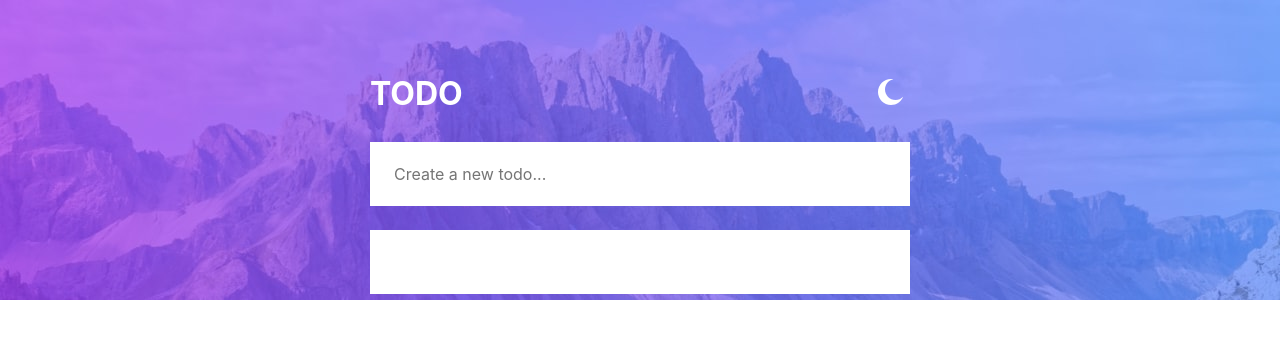
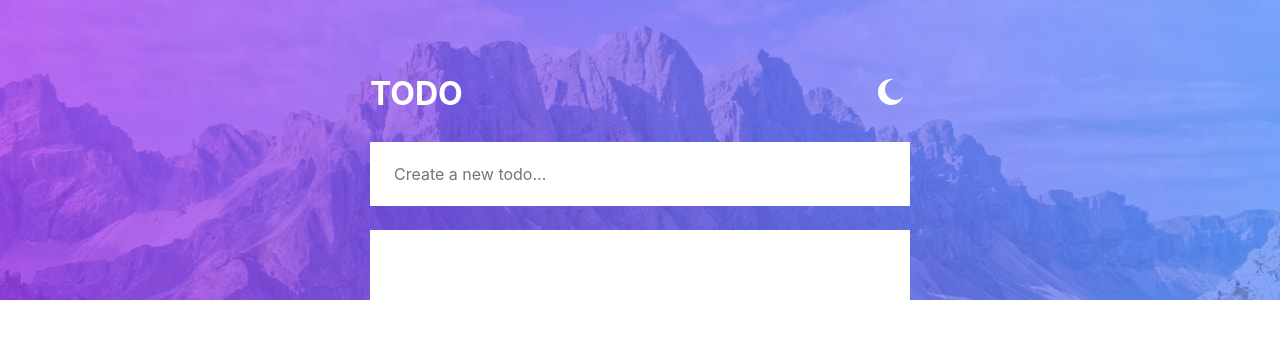
Before and after one commit to zowieerickson/todo-app, a React (Vite) app: page / in a window 1280 px wide. Shown: the top 338 px of the page. Built offline with nearby package versions, Linux system fonts and the light colour scheme.

Commit message:
Update to-do list styles to have min-height

```diff
--- a/src/components/AddTodo/AddTodo.module.css
+++ b/src/components/AddTodo/AddTodo.module.css
@@ -12,3 +12,13 @@
     color: #393A4B;
     outline: none;
 }
+
+.todoList {
+    width: 100%;
+    min-height: 440px;
+    margin-top: 24px;
+    padding: 20px 24px;
+    background-color: #fff;
+    color: #9495A5;
+    border: none;
+}
--- a/src/components/AddTodo/AddTodo.tsx
+++ b/src/components/AddTodo/AddTodo.tsx
@@ -7,8 +7,8 @@ const AddTodo: React.FC = () => {
     const handleSubmit = (e) => {
         e.preventDefault();
         const inputValue : string = e.target[0].value;
-        setTodos((prevTodos) => [...prevTodos, inputValue]) // Add inputValue to the todos list
-        console.log(inputValue, todos)
+        setTodos((prevTodos) => [...prevTodos, inputValue]); // Add inputValue to the todos list
+        e.currentTarget.reset();
     }
 
     return (
@@ -22,7 +22,7 @@ const AddTodo: React.FC = () => {
                 />
             </form>
 
-            <ul className={styles.addTodo}>
+            <ul className={styles.todoList}>
                 {todos.map((todo, index) => (
                    <li key={index}>{todo}</li>
                 ))}
```
